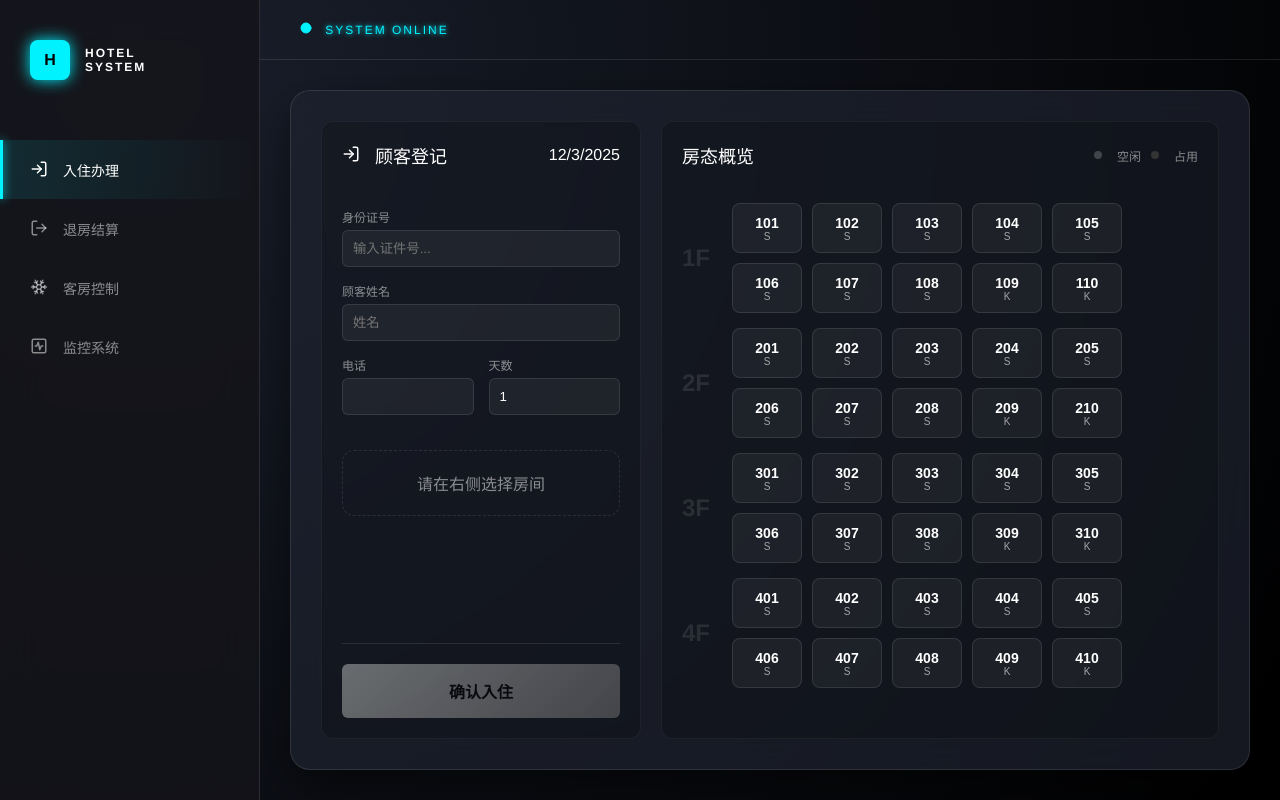
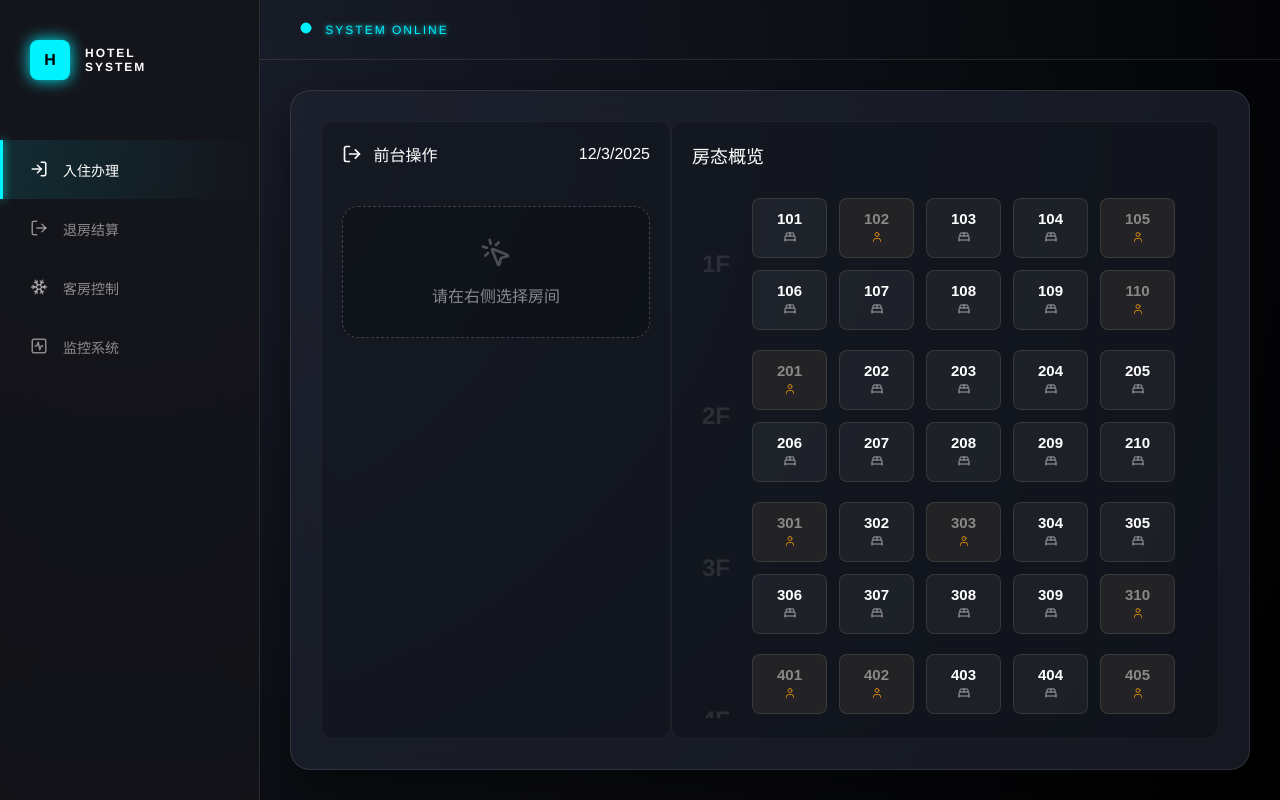
Before and after one commit to buptlyx/Software-Engineering-Final-Project, a Vue app in the folder AC_control_console/: page / in a window 1280 px wide. Built offline with nearby package versions, Linux system fonts and the light colour scheme; no server answers.

Commit message:
hsy把办理入住界面遇到的问题解决

```diff
--- a/AC_control_console/src/components/check_in.vue
+++ b/AC_control_console/src/components/check_in.vue
@@ -1,57 +1,75 @@
 <template>
   <div class="glass-container full-height">
-    <!-- 左侧：表单区 -->
-    <div class="panel-section left-form">
+
+    <!-- ================= 左侧：控制面板 ================= -->
+    <div class="panel-section left-control">
       <header class="section-header">
-        <h2><span class="accent-icon"><LogIn :size="18" /></span> 顾客登记</h2>
+
+        <div class="accent-icon">
+        <component :is="actionIcon" :size="20"/> </div>
+        <div class="accent-title"> {{ actionTitle }}</div>
         <span class="date">{{ currentDate }}</span>
       </header>
 
-      <div class="form-body">
-        <div class="input-row">
-          <label>身份证号</label>
-          <input v-model="form.idCard" class="neon-input" placeholder="输入证件号..." />
-        </div>
-        <div class="input-row">
-          <label>顾客姓名</label>
-          <input v-model="form.name" class="neon-input" placeholder="姓名" />
-        </div>
-        <div class="input-grid-2">
-          <div class="input-row">
-            <label>电话</label>
-            <input v-model="form.phone" class="neon-input" />
+      <div class="control-body">
+        <!-- 房间状态大卡片 -->
+        <div class="room-status-display" :class="statusClass">
+          <div v-if="selectedRoom" class="room-content">
+            <div class="r-number">{{ selectedRoom.id }}</div>
+            <div class="r-meta">
+              <span class="tag">{{ selectedRoom.type }}</span>
+              <span class="tag price">¥{{ selectedRoom.price }}/晚</span>
+            </div>
+            <div class="r-state">
+              <span class="dot" :class="selectedRoom.isFree ? 'free' : 'busy'"></span>
+              {{ selectedRoom.isFree ? '空闲' : '已入住' }}
+            </div>
           </div>
-          <div class="input-row">
-            <label>天数</label>
-            <input v-model="form.days" type="number" min="1" class="neon-input" @input="validateDays" />
+          <div v-else class="placeholder-text">
+            <div class="icon-box"><MousePointerClick :size="32"/></div>
+            请在右侧选择房间
           </div>
         </div>
 
-        <!-- 选房状态卡片 -->
-        <div class="room-status-card" :class="{ active: selectedRoom }">
-          <div v-if="selectedRoom">
-            <div class="r-id">{{ selectedRoom.id }}</div>
-            <div class="r-info">{{ selectedRoom.type }} | ¥{{ selectedRoom.roomPrice }}/晚</div>
+        <!-- 动态操作区 -->
+        <div v-if="selectedRoom" class="action-area">
+
+          <!-- 情况A: 房间空闲 -> 显示入住表单 -->
+          <div v-if="selectedRoom.isFree" class="check-in-form fade-in">
+            <div class="input-row center-text">
+              <label class="day-count-subtitle">预计入住天数</label>
+              <div class="number-input">
+                <button @click="days > 1 ? days-- : null" class="day-count-btn" style="font-size: 24px;">-</button>
+                <div class="number-display neon-input">{{ days }}</div>
+                <button @click="days++" class="day-count-btn" >+</button>
+              </div>
+            </div>
+            <div class="cost-preview">
+              预计费用: <span>¥{{ selectedRoom.price * days }}</span>
+            </div>
+            <button class="neon-btn primary big-btn" :disabled="isProcessing" @click="handleCheckIn">
+              {{ isProcessing ? '系统处理中...' : '办理入住' }}
+            </button>
           </div>
-          <div v-else class="placeholder">请在右侧选择房间</div>
+
+          <!-- 情况B: 房间已满 -> 显示退房按钮 -->
+          <div v-else class="check-out-action fade-in">
+            <div class="info-msg">
+              该房间当前有客人入住<br>点击下方按钮查看详单
+            </div>
+            <button class="neon-btn danger big-btn" @click="openCheckOutModal">
+              退房结算
+            </button>
+          </div>
+
         </div>
       </div>
-
-      <footer class="form-footer">
-        <button class="neon-btn primary" :disabled="!isValid" @click="handleCheckIn">
-          {{ isProcessing ? '制卡中...' : '确认入住' }}
-        </button>
-      </footer>
     </div>
 
-    <!-- 右侧：房态图 -->
+    <!-- ================= 右侧：房态概览 ================= -->
     <div class="panel-section right-grid">
       <header class="section-header">
         <h3>房态概览</h3>
-        <div class="legend">
-          <span class="dot free"></span>空闲
-          <span class="dot busy"></span>占用
-        </div>
       </header>
 
       <div class="floors-container">
@@ -62,214 +80,452 @@
               v-for="room in floor.rooms"
               :key="room.id"
               class="room-cell"
-              :class="{ busy: !room.isFree, selected: selectedRoom?.id === room.id }"
-              :disabled="!room.isFree"
-              @click="selectedRoom = room"
+              :class="{
+                'busy-room': !room.isFree,
+                'free-room': room.isFree,
+                'selected': selectedRoom?.id === room.id
+              }"
+              @click="handleRoomSelect(room)"
             >
               <span class="id">{{ room.id }}</span>
-              <span class="type">{{ room.type === '大床' ? 'K' : 'S' }}</span>
+              <!-- 区分显示图标 -->
+              <span class="icon-state">
+                <User v-if="!room.isFree" :size="12" />
+                <BedDouble v-else :size="12" />
+              </span>
             </button>
           </div>
         </div>
       </div>
     </div>
+
+    <!-- ================= 弹窗：退房结算详情 ================= -->
+    <Transition name="modal">
+      <div v-if="showCheckoutModal" class="modal-overlay" @click.self="closeModal">
+        <div class="modal-content glass-container">
+          <header class="modal-header">
+            <h2><LogOut :size="20" /> {{ selectedRoom?.id }} 退房结算</h2>
+            <button class="close-btn" @click="closeModal"><X :size="24"/></button>
+          </header>
+
+          <div v-if="!billData" class="loading-state">
+            <Loader2 class="spin" :size="40" />
+            <p>正在拉取账单数据...</p>
+          </div>
+
+          <div v-else class="bill-layout">
+            <!-- 左侧：详单 -->
+            <div class="detail-panel">
+              <div class="card basic-info">
+                <h3>住宿信息</h3>
+                <div class="info-row">
+                  <span>房型: {{ billData.roomType }}</span>
+                  <span>入住: {{ billData.checkInDate }} ({{ billData.days }}天)</span>
+                  <span class="cost">¥{{ billData.stayFee.toFixed(2) }}</span>
+                </div>
+              </div>
+
+              <div class="card ac-list">
+                <h3>消费详单 (空调/餐饮)</h3>
+                <div class="table-scroll">
+                  <table>
+                    <thead><tr><th>项目</th><th>详情</th><th>数量/时长</th><th>费用</th></tr></thead>
+                    <tbody>
+                      <tr v-for="(r, i) in billData.records" :key="i">
+                        <td>{{ r.name }}</td>
+                        <td><span class="badge">{{ r.detail }}</span></td>
+                        <td>{{ r.qty }}</td>
+                        <td>¥{{ r.fee }}</td>
+                      </tr>
+                    </tbody>
+                  </table>
+                </div>
+                <div class="subtotal">杂费小计: ¥{{ billData.extraFee.toFixed(2) }}</div>
+              </div>
+            </div>
+
+            <!-- 右侧：金额与支付 -->
+            <div class="action-panel">
+              <div class="total-display">
+                <label>总应付金额</label>
+                <div class="amount">
+                  <small>¥</small>{{ (billData.stayFee + billData.extraFee).toFixed(2) }}
+                </div>
+                <div class="breakdown">房费 {{ billData.stayFee }} + 杂费 {{ billData.extraFee }}</div>
+              </div>
+              <div class="btn-group">
+                <button class="neon-btn outline">打印明细</button>
+                <button class="neon-btn primary big" @click="handlePay">
+                  确认收款并退房
+                </button>
+              </div>
+            </div>
+          </div>
+        </div>
+      </div>
+    </Transition>
+
   </div>
 </template>
 
-<script>
-import { reactive } from 'vue';
+<script setup>
+import { ref, computed, onMounted } from 'vue';
+import {
+  LogIn, LogOut, User, BedDouble, MousePointerClick, X, Loader2
+} from 'lucide-vue-next';
 
-// --- 全局单例状态 ---
-// 使用 reactive 定义全局状态，确保跨组件切换时数据不丢失
-// 且保持响应式，避免输入框锁死问题
-const globalState = reactive({
-  form: { idCard: '', name: '', phone: '', days: 1 },
-  selectedRoomId: null
-});
-</script>
-
-<script setup>
-import { ref, computed, onMounted, watch } from 'vue';
-import { LogIn } from 'lucide-vue-next';
-
-const API_BASE = 'http://127.0.0.1:5000';
+// --- 基础状态 ---
 const currentDate = new Date().toLocaleDateString();
+const floors = ref([]);
+const selectedRoom = ref(null);
 const isProcessing = ref(false);
 
-// 直接使用全局响应式对象，无需本地拷贝和同步
-const form = globalState.form;
-const selectedRoom = ref(null);
-const floors = ref([]);
+// --- 入住相关状态 ---
+const days = ref(1);
 
-const isValid = computed(() => form.idCard && form.name && selectedRoom.value && form.days > 0);
+// --- 退房相关状态 ---
+const showCheckoutModal = ref(false);
+const billData = ref(null);
 
-const validateDays = () => {
-  if (form.days !== '' && form.days <= 0) {
-    form.days = 1;
-  }
-};
-
-// 监听选中房间变化，更新全局ID
-watch(selectedRoom, (newVal) => {
-  globalState.selectedRoomId = newVal ? newVal.id : null;
+// --- 计算属性 ---
+const actionIcon = computed(() => selectedRoom.value?.isFree ? LogIn : LogOut);
+const actionTitle = computed(() => {
+  if (!selectedRoom.value) return '前台操作';
+  return selectedRoom.value.isFree ? '办理入住' : '退房结算';
+});
+const statusClass = computed(() => {
+  if (!selectedRoom.value) return '';
+  return selectedRoom.value.isFree ? 'status-free' : 'status-busy';
 });
 
-// 从后端获取房间状态
-const fetchRoomStatus = async (roomId) => {
-  try {
-    const response = await fetch(`${API_BASE}/api/room/${roomId}/status`);
-    if (response.ok) {
-      const data = await response.json();
-      return data;
-    }
-  } catch (error) {
-    console.error(`获取房间 ${roomId} 状态失败:`, error);
-  }
-  return null;
-};
-
-const initRooms = async () => {
+// --- 初始化房态数据 (模拟) ---
+const initRooms = () => {
   const f = [];
   for (let i = 1; i <= 4; i++) {
     const rooms = [];
     for (let j = 1; j <= 10; j++) {
-      const roomId = `${i}${j.toString().padStart(2, '0')}`;
-      const status = await fetchRoomStatus(roomId);
-
+      // 随机生成一些已入住房间
+      const isFree = Math.random() > 0.4;
       rooms.push({
-        id: roomId,
-        type: j > 8 ? '大床' : '标间',
-        roomPrice: status ? status.room_price : 0,
-        isFree: status ? !status.tenant_id : true // 如果有 tenant_id 则不空闲
+        id: i*100 + j,
+        type: j > 8 ? '豪华大床' : '标准间',
+        price: j > 8 ? 350 : 220,
+        deposit: 500,
+        isFree: isFree
       });
     }
     f.push({ level: i, rooms });
   }
   floors.value = f;
-
-  // 恢复选中状态
-  if (globalState.selectedRoomId) {
-    for (const floor of f) {
-      const found = floor.rooms.find(r => r.id === globalState.selectedRoomId);
-      if (found && found.isFree) {
-        selectedRoom.value = found;
-        break;
-      } else if (found && !found.isFree) {
-        // 如果房间被占用了，清除全局选中状态
-        globalState.selectedRoomId = null;
-      }
-    }
-  }
 };
 
-const handleCheckIn = async () => {
-  isProcessing.value = true;
-  try {
-    const response = await fetch(`${API_BASE}/api/check_in`, {
-      method: 'POST',
-      headers: { 'Content-Type': 'application/json' },
-      body: JSON.stringify({
-        room_id: selectedRoom.value.id,
-        id_card: form.idCard,
-        name: form.name,
-        phone: form.phone,
-        days: form.days
-      })
-    });
-
-    const data = await response.json();
-    if (response.ok) {
-      alert(`入住成功！\n房间: ${selectedRoom.value.id}\n费用: ¥${selectedRoom.value.roomPrice}/晚\n天数: ${form.days}天`);
-
-      // 重置表单 (直接修改全局响应式对象)
-      form.idCard = '';
-      form.name = '';
-      form.phone = '';
-      form.days = 1;
-
-      selectedRoom.value = null;
-      globalState.selectedRoomId = null;
-
-      // 刷新房间状态
-      await initRooms();
-    } else {
-      alert(`入住失败: ${data.error}`);
-    }
-  } catch (error) {
-    console.error("Check-in error:", error);
-    alert("入住请求失败，请检查网络连接");
-  } finally {
-    isProcessing.value = false;
-  }
+// --- 交互逻辑 ---
+const handleRoomSelect = (room) => {
+  selectedRoom.value = room;
+  days.value = 1; // 重置天数
 };
 
-onMounted(() => {
-  initRooms();
-});
+const handleCheckIn = () => {
+  isProcessing.value = true;
+  setTimeout(() => {
+    alert(`房间 ${selectedRoom.value.id} 入住办理成功！`);
+    // 更新本地状态
+    selectedRoom.value.isFree = false;
+    isProcessing.value = false;
+  }, 800);
+};
+
+const openCheckOutModal = () => {
+  showCheckoutModal.value = true;
+  // 模拟拉取账单数据
+  billData.value = null;
+  setTimeout(() => {
+    billData.value = {
+      roomType: selectedRoom.value.type,
+      checkInDate: '2025-12-05',
+      days: 3,
+      stayFee: selectedRoom.value.price * 3,
+      extraFee: 85.0,
+      records: [
+        { name: '空调', detail: '强风', qty: '120min', fee: 30 },
+        { name: '客房服务', detail: '可乐', qty: '2罐', fee: 15 },
+        { name: '空调', detail: '睡眠', qty: '400min', fee: 40 }
+      ]
+    };
+  }, 600);
+};
+
+const closeModal = () => {
+  showCheckoutModal.value = false;
+};
+
+const handlePay = () => {
+  alert('收款成功，退房完成');
+  showCheckoutModal.value = false;
+  // 更新房间状态为空闲
+  selectedRoom.value.isFree = true;
+  selectedRoom.value = null; // 清除选中
+};
+
+onMounted(initRooms);
 </script>
 
 <style scoped lang="scss">
-/* 引入通用面板样式 */
-@import '../common-panel.css';
+@import '../common-panel.css'; /* 假设这是你的公共样式文件 */
 
-/* 强制允许输入框交互，防止全局 user-select: none 影响 */
-input {
-  user-select: auto !important;
-  -webkit-user-select: auto !important;
+/* 布局调整 */
+.glass-container {
+  display: flex;
+  min-height: 0;
+  position: relative;
+  overflow: hidden;
 }
 
-.glass-container {
-  display: grid;
-  grid-template-columns: 320px 1fr; /* 左侧固定，右侧弹性 */
-  gap: 20px;
-  width: 100%;
-  height: 100%;
+/* 左侧控制面板 */
+.left-control {
+  width: 350px;
+  display: flex; flex-direction: column;
+  padding-right: 20px;
 }
 
-.left-form {
-  display: flex; flex-direction: column;
-}
-.form-body { flex: 1; padding: 20px 0; }
-.room-status-card {
-  margin-top: 20px; padding: 20px; border: 1px dashed var(--border); border-radius: 12px;
-  text-align: center; color: var(--text-sec);
-  &.active { border: 1px solid var(--primary); background: var(--primary-dim); color: #fff; }
-  .r-id { font-size: 32px; font-weight: bold; color: var(--primary); }
+.control-body {
+  flex: 1; display: flex; flex-direction: column; gap: 30px;
+  justify-content: flex-start;
+  padding-top: 20px;
+  min-height: 0;
 }
 
-.right-grid {
-  display: flex; flex-direction: column;
-}
-.floors-container {
-  flex: 1; overflow-y: auto; padding-right: 10px;padding-top: 15px;
-}
-.floor-row {
-  display: flex; align-items: center; margin-bottom: 15px;
-  .floor-mark { font-size: 24px; font-weight: bold; color: rgba(255,255,255,0.1); width: 50px; }
-  .room-matrix { flex: 1; display: flex; flex-wrap: wrap; gap: 10px; }
-}
-.room-cell {
-  width: 70px; height: 50px; border-radius: 8px; border: 1px solid var(--border);
-  background: rgba(255,255,255,0.05); color: #fff; cursor: pointer;
-  display: flex; flex-direction: column; align-items: center; justify-content: center;
-  transition: all 0.2s;
+/* 房间状态大展示卡 */
+.room-status-display {
+  border: 1px dashed rgba(255,255,255,0.2);
+  border-radius: 16px;
+  padding: 30px 20px;
+  text-align: center;
+  transition: all 0.3s;
+  background: rgba(0,0,0,0.2);
 
-  &:hover:not(:disabled) { border-color: var(--primary); transform: translateY(-2px); }
-  &.selected { background: var(--primary); color: #000; box-shadow: 0 0 15px var(--primary); }
-  &.busy { background: #515b5d36; color: #5555558a; border-color: transparent; cursor: not-allowed; }
+  .placeholder-text {
+    color: var(--text-sec);
+    display: flex; flex-direction: column; align-items: center; gap: 10px;
+    .icon-box { opacity: 0.5; }
+  }
 
-  .id { font-size: 14px; font-weight: bold; }
-  .type { font-size: 10px; opacity: 0.6; }
+  /* 统一选中状态样式 */
+  &.status-free {
+    border: 1px solid var(--primary);
+    background: linear-gradient(180deg, #00F2FF1A, transparent);
+    .r-number { color: var(--primary); }
+  }
+  &.status-busy {
+    border: 1px solid #ff9d00;
+    background: linear-gradient(180deg, rgba(255, 157, 0, 0.1), transparent);
+    .r-number { color: #ff9d00; }
+  }
+
+  .room-content {
+    .r-number { font-size: 48px; font-weight: 800; line-height: 1; margin-bottom: 10px; font-family: 'Courier New', monospace; letter-spacing: -2px;}
+    .r-meta { display: flex; gap: 10px; justify-content: center; margin-bottom: 15px; }
+    .tag { background: rgba(255,255,255,0.1); padding: 4px 8px; border-radius: 4px; font-size: 12px; }
+    .tag.price { color: #ffd700; background: rgba(255, 215, 0, 0.1); }
+    .r-state { font-size: 14px; display: flex; align-items: center; justify-content: center; gap: 6px; }
+  }
 }
 
-.form-footer {
-  padding-top: 20px;
-  border-top: 1px solid var(--border);
+/* 动态操作区 */
+.action-area {
+  flex: 1;
+  display: flex; flex-direction: column; justify-content: flex-end;
+  padding-bottom: 20px;
+}
 
-  .neon-btn {
-    width: 100%; /* 横跨父容器 */
-    font-size: 16px;
-    padding: 15px;
+.fade-in { animation: fadeIn 0.4s ease; }
+@keyframes fadeIn { from { opacity: 0; transform: translateY(10px); } to { opacity: 1; transform: translateY(0); } }
+
+/* 入住表单 */
+.check-in-form {
+  .input-row { margin-bottom: 20px; }
+  .number-input {
+    display: flex; align-items: center; justify-content: center; gap: 10px;
+    input { width: 60px; text-align: center; font-size: 18px; font-weight: bold; }
+    button {
+      width: 40px; height: 40px; border-radius: 8px; border: 1px solid var(--border);
+      background: rgba(255,255,255,0.05); color: #fff; cursor: pointer;
+      &:hover { background: var(--primary); color: #000; border-color: var(--primary); }
+    }
+  }
+  .cost-preview {
+    text-align: center; margin-bottom: 20px; color: var(--text-sec); font-size: 14px;
+    span { color: #ffd700; font-size: 18px; font-weight: bold; margin-left: 5px; }
   }
 }
+
+/* 退房提示 */
+.check-out-action {
+  text-align: center;
+  .info-msg { margin-bottom: 20px; color: var(--text-sec); line-height: 1.5; font-size: 13px; }
+  .neon-btn.danger {
+    background: linear-gradient(135deg, #ff9d00, #cc7a00);
+    color: #fff;
+    &:hover { box-shadow: 0 0 15px rgba(255, 157, 0, 0.5); }
+  }
+}
+
+/* 右侧房态矩阵 */
+.right-grid {
+  flex: 1;
+  display: flex;
+  flex-direction: column;
+  min-height: 0;
+}
+
+.floors-container {
+  flex: 1;
+  overflow-y: auto;
+  padding: 10px;
+  /* 隐藏右侧房态概览区域的滚动条 */
+  scrollbar-width: none; /* Firefox */
+  -ms-overflow-style: none; /* IE 10+ */
+  &::-webkit-scrollbar {
+    width: 0px;
+    background: transparent; /* Chrome/Safari/Webkit */
+  }
+}
+
+.floor-row { display: flex; align-items: center; margin-bottom: 20px; }
+.floor-mark { font-size: 24px; font-weight: bold; color: rgba(255,255,255,0.1); width: 50px; }
+.room-matrix { flex: 1; display: flex; flex-wrap: wrap; gap: 12px; }
+
+/* 房间方块样式重构 */
+.room-cell {
+  width: 75px; height: 60px; border-radius: 8px;
+  display: flex; flex-direction: column; align-items: center; justify-content: center;
+  cursor: pointer; transition: all 0.2s; position: relative;
+  padding: 5px;
+
+  .id { font-weight: bold; font-size: 15px; }
+  .icon-state { margin-top: 4px; opacity: 0.6; }
+
+  /* 空闲状态 */
+  &.free-room {
+    background: rgba(255,255,255,0.05); border: 1px solid var(--border); color: #fff;
+    &:hover { border-color: var(--primary); transform: translateY(-2px); box-shadow: 0 5px 15px rgba(0,0,0,0.2); }
+  }
+
+  /* 入住状态 */
+  &.busy-room {
+    background: rgba(40, 40, 40, 0.8); border: 1px solid rgba(255,255,255,0.1); color: #888;
+    &:hover { border-color: #ff9d00; color: #fff; transform: translateY(-2px); }
+    .icon-state { color: #ff9d00; opacity: 0.8; }
+  }
+
+  /* 选中状态 (覆盖上述两种) */
+  &.selected {
+    z-index: 2;
+    transform: scale(1.1);
+    box-shadow: 0 0 20px rgba(0,0,0,0.5);
+
+    &.free-room {
+      background: var(--primary); color: #000; border-color: var(--primary);
+      .icon-state { color: #000; }
+    }
+    &.busy-room {
+      background: #ff9d00; color: #fff; border-color: #ff9d00;
+      .icon-state { color: #fff; }
+    }
+  }
+}
+
+/* 图例颜色 */
+.dot.selected-legend { background: var(--primary); border: 1px solid #fff; }
+
+/* 大按钮样式 */
+.big-btn {
+  width: 100%;
+  padding: 15px 20px;
+  font-size: 18px;
+  font-weight: bold;
+  margin-top: 10px;
+}
+
+/* ================= 模态窗样式 ================= */
+.modal-overlay {
+  position: absolute; top: 0; left: 0; width: 100%; height: 100%;
+  background: rgba(0,0,0,0.7); backdrop-filter: blur(5px);
+  z-index: 100;
+  display: flex; align-items: center; justify-content: center;
+}
+
+.modal-content {
+  width: 90%; max-width: 900px; height: 80%;
+  background: #1a1a1a; /* 此时需要深色背景防止透明透到底部内容 */
+  box-shadow: 0 25px 50px rgba(0,0,0,0.8);
+  display: flex; flex-direction: column;
+  border: 1px solid var(--border);
+}
+
+.modal-header {
+  display: flex; justify-content: space-between; align-items: center;
+  padding-bottom: 20px; border-bottom: 1px solid var(--border);
+  h2 { font-size: 20px; display: flex; align-items: center; gap: 10px; color: #fff; }
+  .close-btn { background: none; border: none; color: #fff; cursor: pointer; opacity: 0.6; &:hover{ opacity: 1; } }
+}
+
+.loading-state {
+  flex: 1; display: flex; flex-direction: column; align-items: center; justify-content: center;
+  color: var(--primary);
+  .spin { animation: spin 1s linear infinite; margin-bottom: 15px; }
+}
+@keyframes spin { 100% { transform: rotate(360deg); } }
+
+/* 复用原CheckOut内部样式 */
+.bill-layout { flex: 1; display: flex; gap: 20px; overflow: hidden; margin-top: 20px; }
+.detail-panel { flex: 2; display: flex; flex-direction: column; gap: 15px; overflow-y: auto; }
+.card { background: rgba(255,255,255,0.03); padding: 15px; border-radius: 8px; border: 1px solid rgba(255,255,255,0.05); }
+.card h3 { font-size: 14px; color: var(--primary); margin-bottom: 10px; border-left: 3px solid var(--primary); padding-left: 10px; }
+.table-scroll { max-height: 250px; overflow-y: auto; }
+table { width: 100%; border-collapse: collapse; font-size: 13px; }
+td, th { text-align: left; padding: 10px; border-bottom: 1px solid rgba(255,255,255,0.05); color: #ddd; }
+th { color: var(--text-sec); font-weight: normal; }
+.badge { background: #333; padding: 2px 6px; border-radius: 4px; font-size: 10px; border: 1px solid #444; }
+
+.action-panel {
+  flex: 1; background: rgba(0,0,0,0.3); padding: 20px; border-radius: 8px;
+  display: flex; flex-direction: column; justify-content: space-between;
+}
+.total-display {
+  text-align: right;
+  .amount { font-size: 42px; color: #fff; margin: 10px 0; font-weight: 300; small { font-size: 24px; } }
+  .breakdown { font-size: 12px; color: var(--text-sec); }
+}
+.btn-group { display: flex; flex-direction: column; gap: 10px; }
+
+/* 模态窗过渡动画 */
+.modal-enter-active, .modal-leave-active { transition: opacity 0.3s ease; }
+.modal-enter-from, .modal-leave-to { opacity: 0; }
+
+.day-count-btn{
+  font-size: 24px;
+  text-align: center;
+}
+.neon-input {
+  text-align: center;
+}
+.day-count-subtitle{
+  font-size: 18px;
+  color: #fff;
+  text-align: center;
+  padding: 10px 0;
+}
+.number-display{
+  font-size: 20px;
+  text-align: center;
+  width: 100px;
+}
+.accent-title{
+position:relative;
+right: 70px;
+}
+.accent-icon{
+transform: translateY(2px);
+}
 </style>
```
